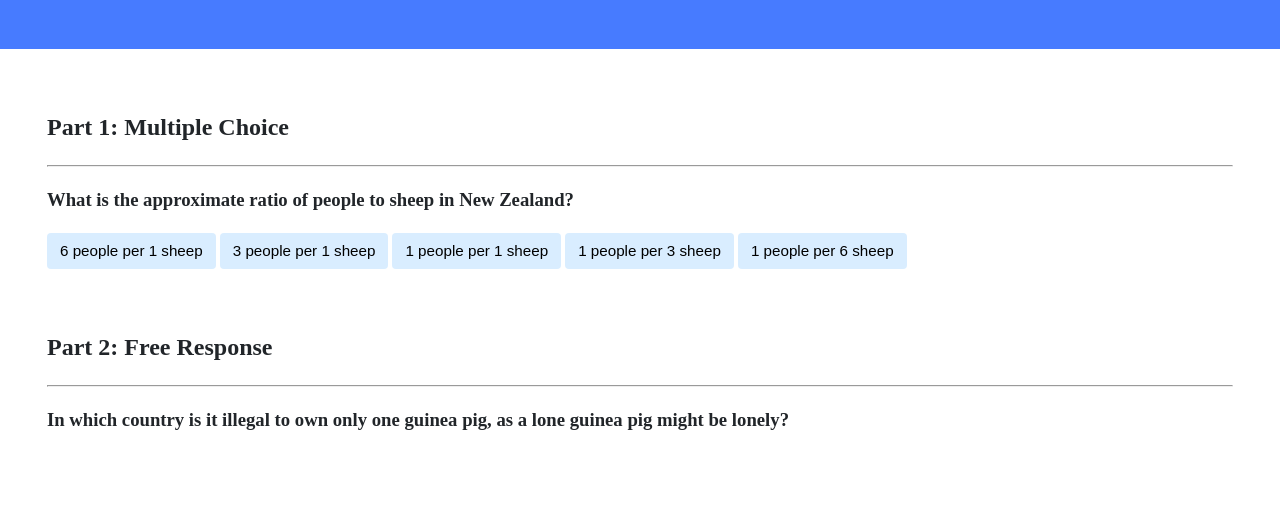
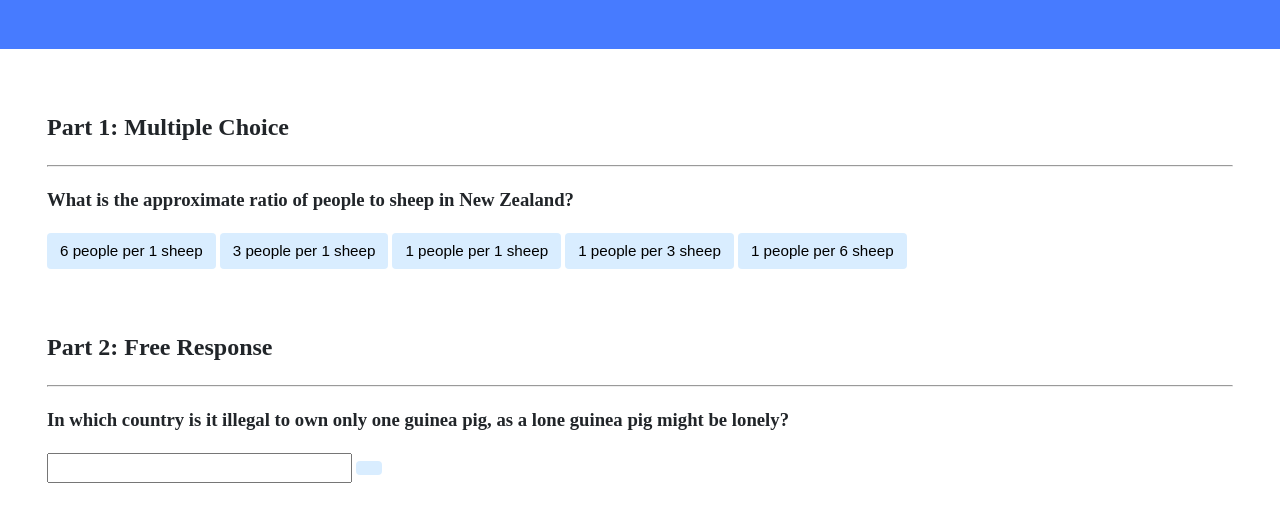
Before and after one commit to byyan2020/cs50, a plain HTML site: page week8/trivia/index.html in a window 1280 px wide. Shown: the part 151-672 px from the top of the page. Drawn offline with Linux system fonts and the light colour scheme.

Commit message:
Tue, Mar 15, 2022, 5:32 PM +00:00

```diff
--- a/week8/trivia/index.html
+++ b/week8/trivia/index.html
@@ -50,7 +50,9 @@
                 <h3>
                 In which country is it illegal to own only one guinea pig, as a lone guinea pig might be lonely?
                 </h3>
-                <form>
+                <form name = "input">
+                <input type = "text" name = "answer">
+                <button
 
             </div>
         </div>
```
